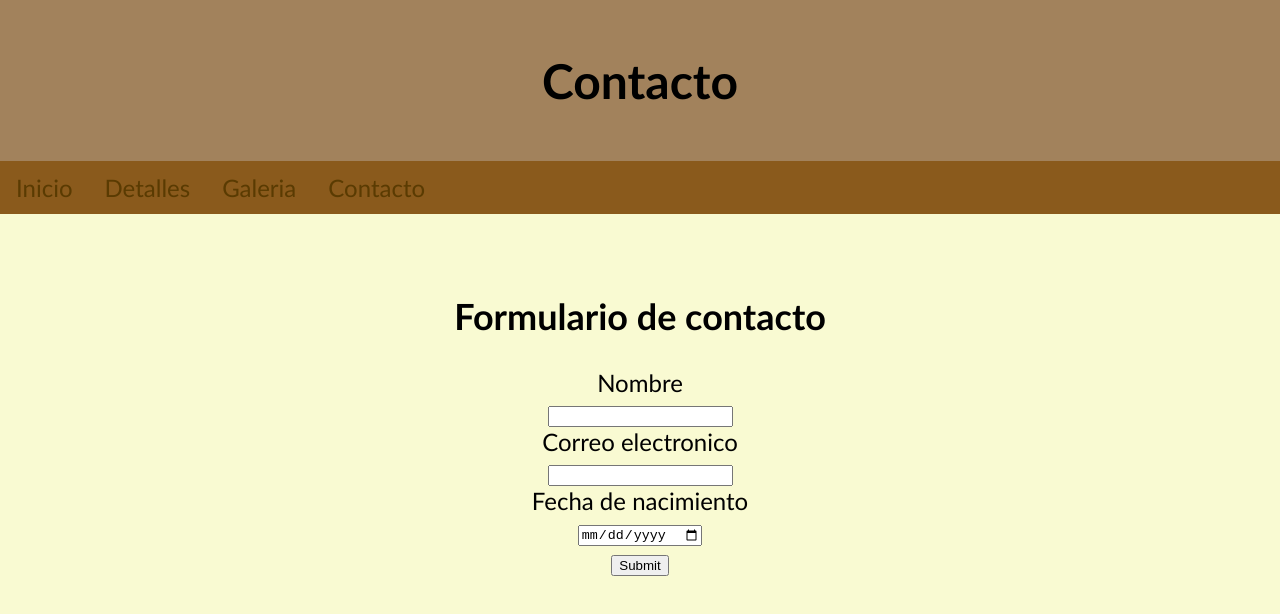
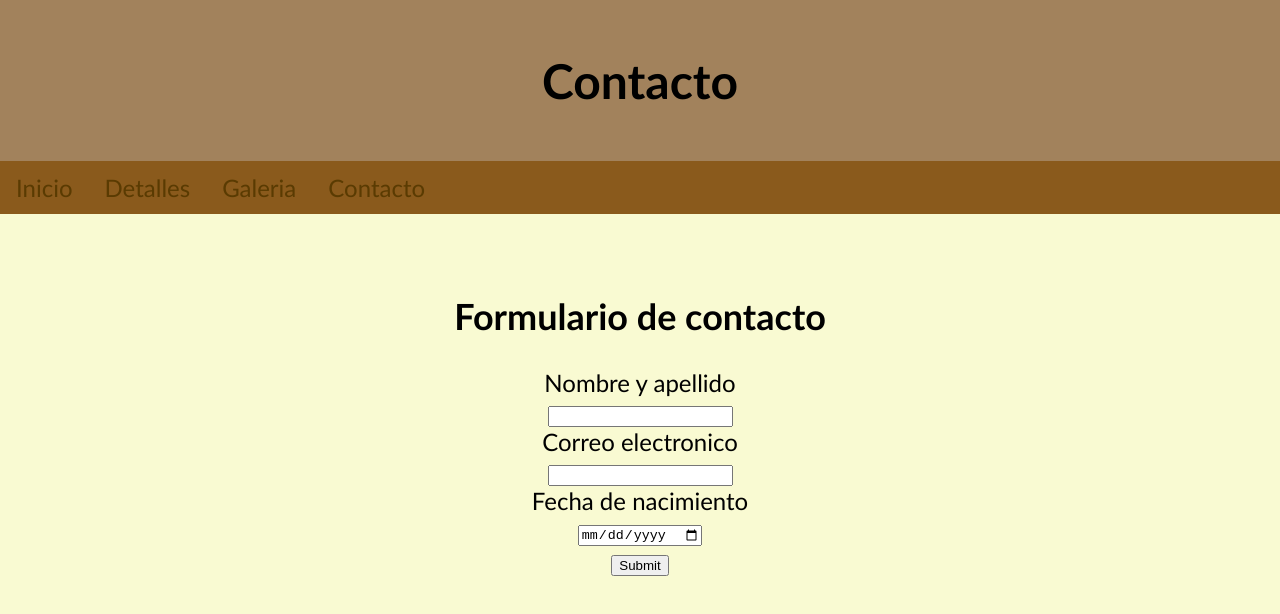
Before and after one commit to Koke01/prueba-front, a plain HTML site: page contacto.html in a window 1280 px wide. Shown: the top 614 px of the page. Drawn offline with Linux system fonts and the light colour scheme.

Commit message:
Update contacto.html

```diff
--- a/contacto.html
+++ b/contacto.html
@@ -23,7 +23,7 @@
     </center>
         <center>
         <form>
-    <label> Nombre </label>
+    <label> Nombre y apellido </label>
 </form>
 
 
```
